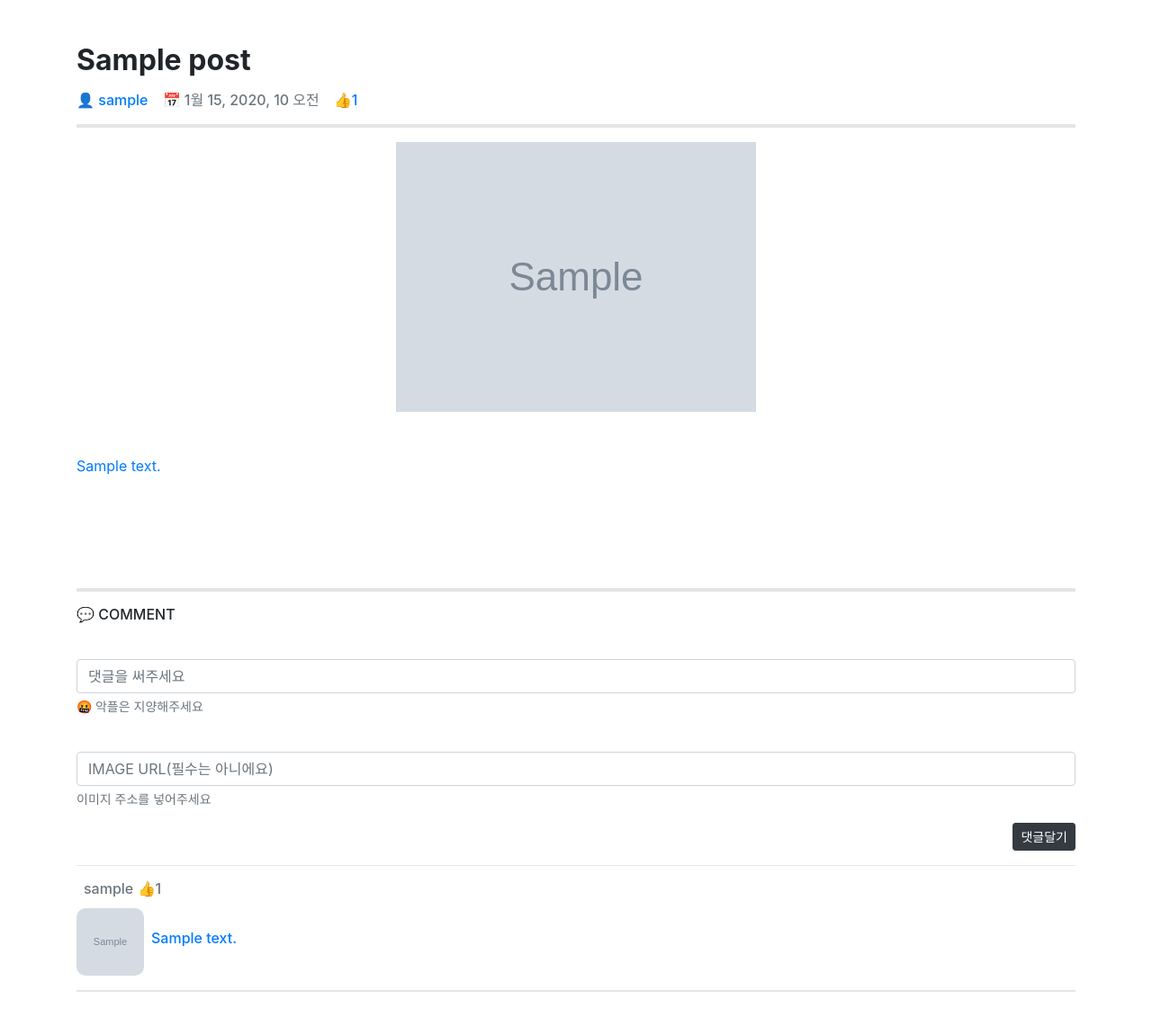
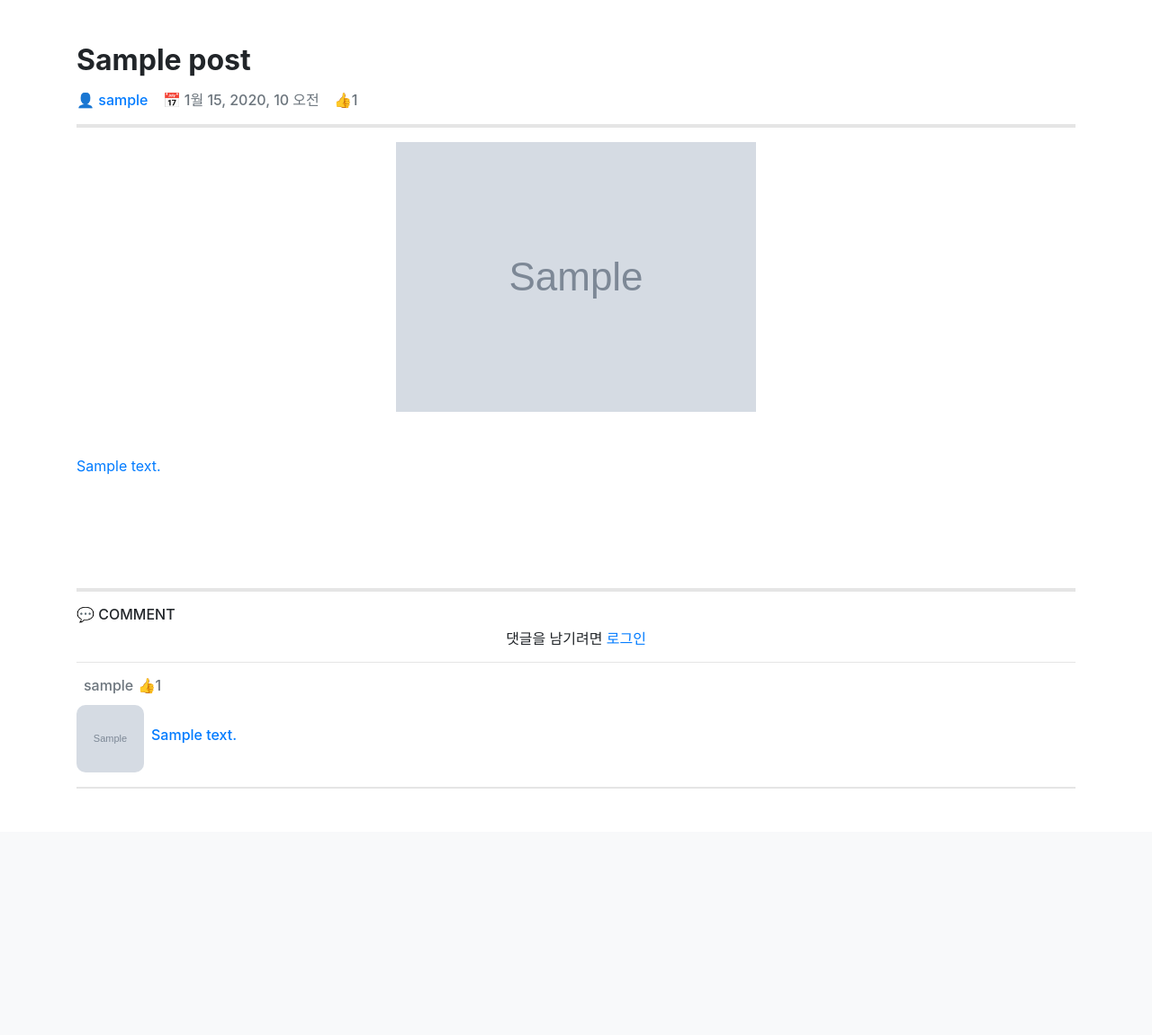
Before and after one commit to mandaringit/basic-community, a Django app: page /posts/1/ in a window 1280 px wide. Shown: the part 56-1207 px from the top of the page at 90% size. After the commit the page ends 933 px from the top, so only its background shows below. Run offline with Django 3.2, Linux system fonts and the light colour scheme; tables that the repository leaves empty hold one stand-in row (values such as "Sample post"); grey boxes marked "Sample" are stand-in pictures; some libraries are stand-ins or nearby versions.

Commit message:
일반적인 스타일링 수정

```diff
--- /dev/null
+++ b/posts/templates/posts/_comments.html
@@ -0,0 +1,34 @@
+{% load make_link %}
+
+{% for comment in post.comment_set.all%}
+<div class="d-flex justify-content-between align-items-center">
+  <h6 class="text-muted mx-2">{{comment.user.username}} 👍{{comment.like_users.count}}</h6>
+  <div class="d-flex align-items-center">
+    {% if user.is_authenticated %}
+    {% if user in comment.like_users.all %}
+    <a class="btn btn-sm btn-danger mr-1" href="{% url 'posts:comment_like' post.id comment.id %}">싫어요</a>
+    {% else %}
+    <a class="btn btn-sm btn-primary mr-1" href="{% url 'posts:comment_like' post.id comment.id %}">좋아요</a>
+    {% endif %}
+    {% endif %}
+
+    {% if request.user == comment.user %}
+    <form class="mr-1" action="{%  url 'posts:comments_delete' post.id comment.id%}" method="post">
+      {%csrf_token%}
+      <input type="submit" class="btn btn-dark btn-sm" value="🗑️">
+    </form>
+    <a class="btn btn-sm btn-warning" href="{% url 'posts:comments_update' post.id comment.id %}">✏️</a>
+    {% endif%}
+
+  </div>
+</div>
+<div class="d-flex justify-content-between my-1">
+  <div class="d-flex justify-content-between align-items-center">
+    <div class="mr-2"
+      style="background-image: url({{comment.comment_img}});width:75px;height:75px;background-position:center;background-size:cover; background-color:white; border-radius:10px;">
+    </div>
+    <h6>{{comment|hashtag_link|safe}}</h6>
+  </div>
+</div>
+<hr style="border: 1px solid rgba(0,0,0,0.1);">
+{%endfor%}
--- a/posts/templates/posts/detail.html
+++ b/posts/templates/posts/detail.html
@@ -21,7 +21,7 @@
     <h6 class="m-0 mr-3">👤 <a href="{% url 'accounts:user_page' post.user.id%}"
         style="text-decoration: none;">{{post.user.username}}</a></h6>
     <h6 class="text-muted m-0 mr-3">📅 {{post.created_at}}</h6>
-    <h6 class="text-primary m-0 mr-3">👍{{post.like_users.count}}</h6>
+    <h6 class="text-muted m-0 mr-3">👍{{post.like_users.count}}</h6>
   </div>
 
   <hr style="border: 2px solid rgba(0,0,0,.1);">
@@ -32,16 +32,16 @@
   <div class="text-center my-5">
     {% if user.is_authenticated %}
     {% if user in post.like_users.all %}
-    <a class="btn btn-danger btn-sm" href="{%url 'posts:post_like' post.id %}">시러요</a>
+    <a class="btn btn-danger btn-sm" href="{%url 'posts:post_like' post.id %}">🤔</a>
     {% else %}
-    <a class="btn btn-primary btn-sm" href="{%url 'posts:post_like' post.id %}">조아요</a>
+    <a class="btn btn-primary btn-sm" href="{%url 'posts:post_like' post.id %}">😍</a>
     {% endif %}
     {% endif %}
   </div>
 
   <hr style="border: 2px solid rgba(0,0,0,.1);">
-
   <h6>💬 COMMENT</h6>
+  {% if user.is_authenticated %}
   <form class="my-3" action="{% url 'posts:comments_create' post.id%}" method="post">
     {%csrf_token%}
     {%bootstrap_form comment_form%}
@@ -49,42 +49,13 @@
       <input type="submit" class="btn btn-dark btn-sm" value="댓글달기">
     </div>
   </form>
+  {% else %}
+  <h6 class="text-center">댓글을 남기려면 <a href="{% url 'accounts:login' %}">로그인</a></h6>
+  {% endif%}
 
   <hr>
+  {% include 'posts/_comments.html' %}
 
-  {% for comment in post.comment_set.all%}
-  <div class="d-flex justify-content-between align-items-center">
-    <h6 class="text-muted mx-2">{{comment.user.username}} 👍{{comment.like_users.count}}</h6>
-    <div class="d-flex align-items-center">
-      {% if user.is_authenticated %}
-      {% if user in comment.like_users.all %}
-      <a class="btn btn-sm btn-danger mr-1" href="{% url 'posts:comment_like' post.id comment.id %}">싫어요</a>
-      {% else %}
-      <a class="btn btn-sm btn-primary mr-1" href="{% url 'posts:comment_like' post.id comment.id %}">좋아요</a>
-      {% endif %}
-      {% endif %}
-
-      {% if request.user == comment.user %}
-      <form class="mr-1" action="{%  url 'posts:comments_delete' post.id comment.id%}" method="post">
-        {%csrf_token%}
-        <input type="submit" class="btn btn-dark btn-sm" value="🗑️">
-      </form>
-      <a class="btn btn-sm btn-warning" href="{% url 'posts:comments_update' post.id comment.id %}">✏️</a>
-      {% endif%}
-
-    </div>
-  </div>
-
-  <div class="d-flex justify-content-between my-1">
-    <div class="d-flex justify-content-between align-items-center">
-      <div class="mr-2"
-        style="background-image: url({{comment.comment_img}});width:75px;height:75px;background-position:center;background-size:cover; background-color:white; border-radius:10px;">
-      </div>
-      <h6>{{comment|hashtag_link|safe}}</h6>
-    </div>
-  </div>
-  <hr style="border: 1px solid rgba(0,0,0,0.1);">
-  {%endfor%}
 </div>
 
 
--- a/posts/templates/posts/index.html
+++ b/posts/templates/posts/index.html
@@ -6,7 +6,7 @@
   <hr>
   <div class="row">
     {% for post in posts %}
-    <div class="col-12 col-lg-4 my-2">
+    <div class="col-12 col-md-6 col-lg-4 my-2">
       <div class="card-deck">
         <div class="card">
           <a href="{% url 'posts:detail' post.id%}">
```
Also changed, not shown: accounts/templates/accounts/mypage.html (+34 -16 lines), posts/templates/posts/hashtag.html (+9 -3 lines), 1 other file.
